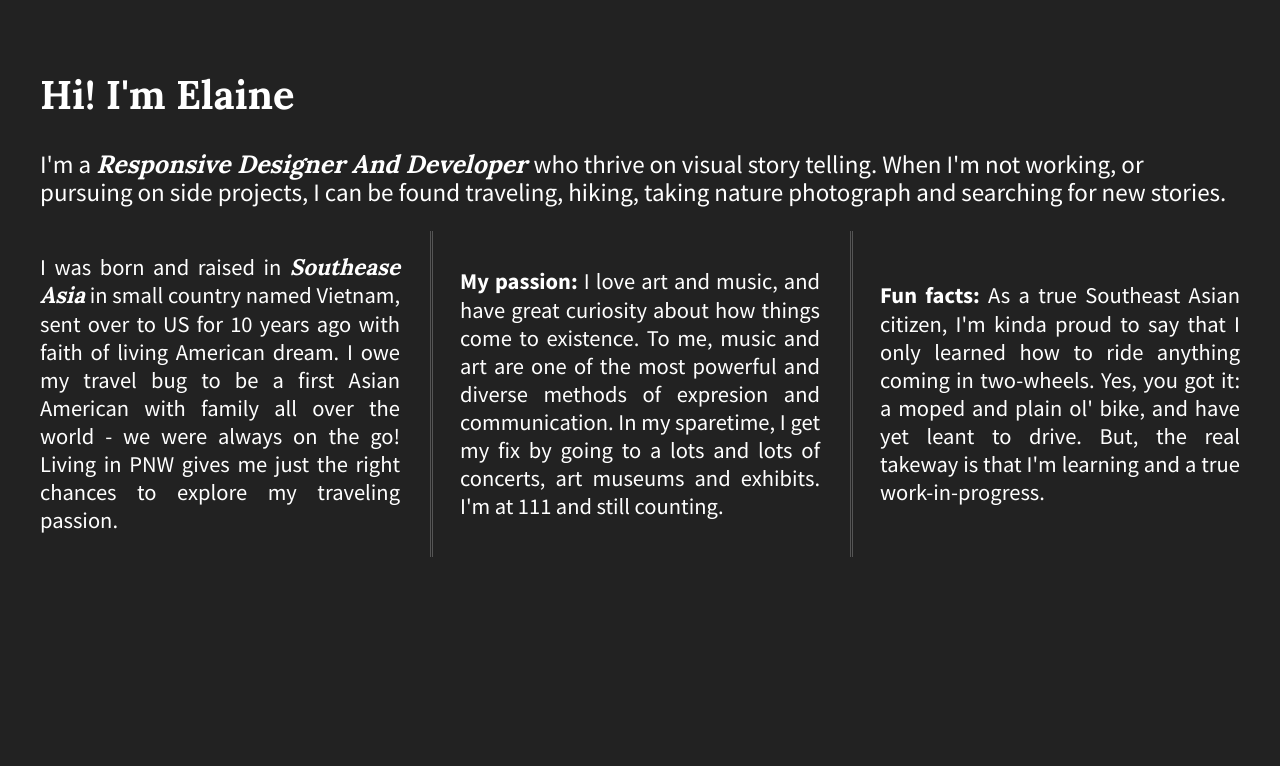
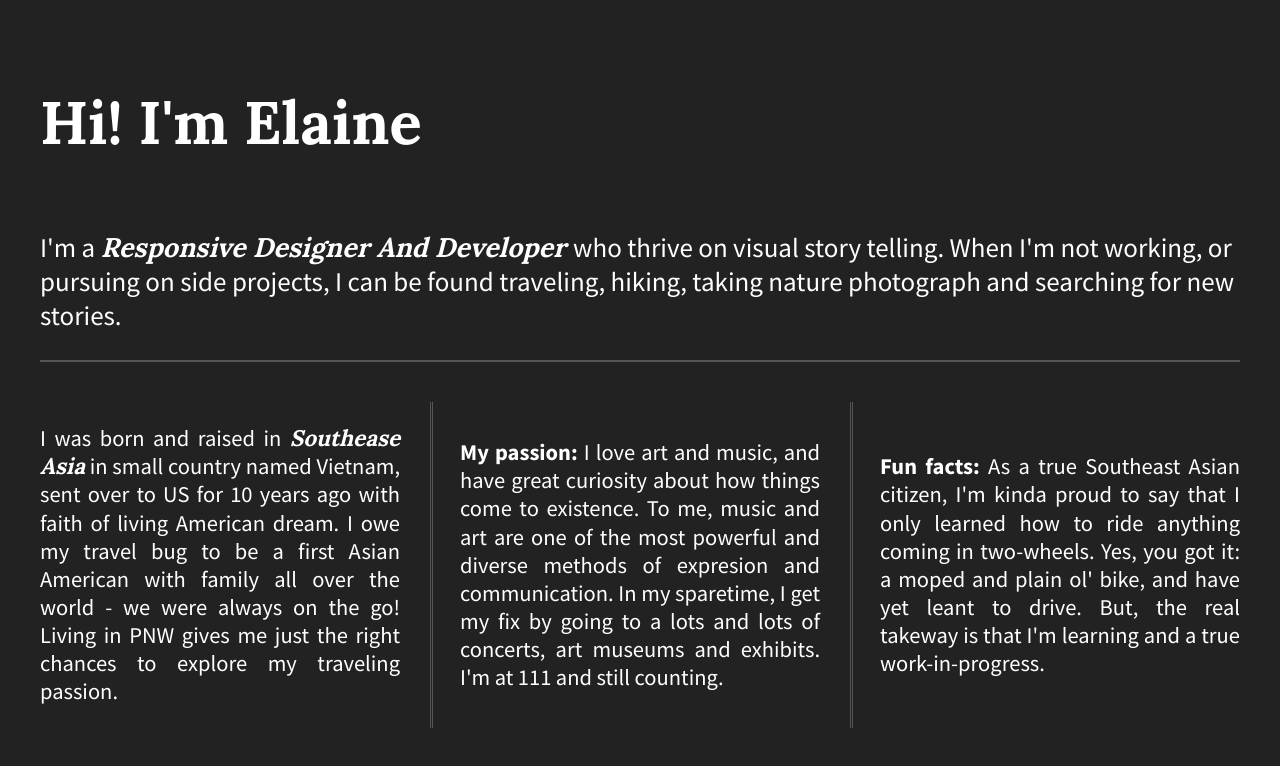
Before and after one commit to elaine-p-nguyen/Grid-about-me, a plain HTML site: page index.html in a window 1280 px wide. Drawn offline with nearby package versions, Linux system fonts and the light colour scheme.

Commit message:
add flexbox to Header and main section

```diff
--- a/css/main.css
+++ b/css/main.css
@@ -109,21 +109,34 @@ body {
   color: #fff;
 }
 
-h1 {
+header {
+  display: flex;
+  justify-content: flex-start;
+}
+
+header h1 {
   color:#fff;
   font-family: 'Lora', sans-serif;
-  font-size: 2em;
+  font-size: 3em;
   font-weight: 700;
   text-transform: capitalize;
 }
 
+main {
+  width: 100%
+  display: flex;
+  justify-content: center;
+  border-bottom: 2px solid #555;
+}
+
 #intro {
-  font-size: 1.25em;
-  line-height: 1.125em;
+  font-size: 1.35em;
+  line-height: 1.25em;
 }
 
 .wrapper {
   /*add display:flex and set justify-content to space-between*/
+  padding-top: 2em;
   font-weight: 400;
   display: flex;
   flex-grow: row wrap;
--- a/index.html
+++ b/index.html
@@ -22,8 +22,12 @@
         <![endif]-->
 
         <section >
-          <h1> Hi! I'm Elaine</h1>
-            <p id="intro">I'm a <span>Responsive designer and developer </span> who thrive on visual story telling. When I'm not working, or pursuing on side projects, I can be found traveling, hiking, taking nature photograph and searching for new stories.
+          <header>
+            <h1> Hi! I'm Elaine</h1>
+          </header>
+          <main>
+            <p id="intro">I'm a <span>Responsive designer and developer </span> who thrive on visual story telling. When I'm not working, or pursuing on side projects, I can be found traveling, hiking, taking nature photograph and searching for new stories.</p>
+          </main>
           <div class="wrapper">
             <div class="div-1" id="about">
                 <p> I was born and raised in <span>Southease Asia</span> in small country named Vietnam, sent over to US for 10 years ago with faith of living American dream. I owe my travel bug to be a first Asian American with family all over the world - we were always on the go! Living in PNW gives me just the right chances to explore my traveling passion.</p>
```
